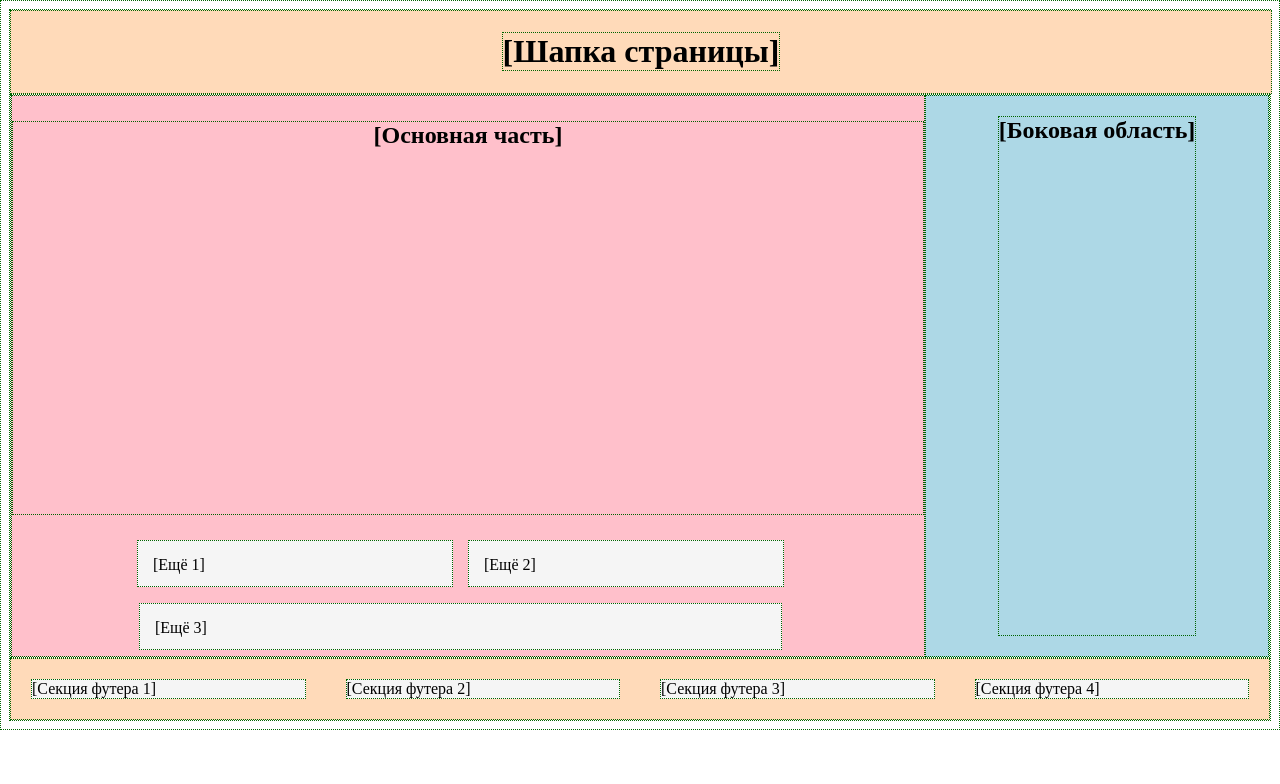
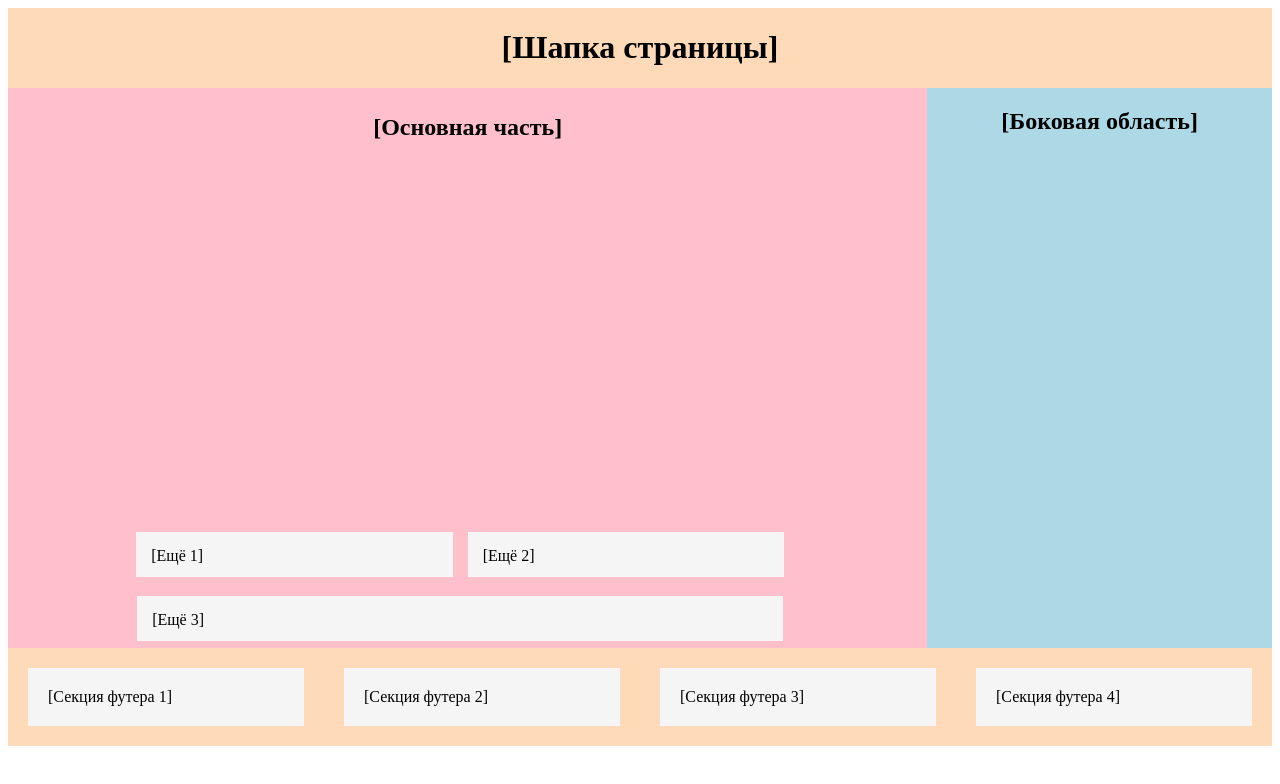
Before and after one commit to catborn/hw5, a plain HTML site: page index.html in a window 1280 px wide. Drawn offline with Linux system fonts and the light colour scheme.

Commit message:
feedback

```diff
--- a/index.html
+++ b/index.html
@@ -7,7 +7,8 @@
     <title>Шаблон</title>
     <style>
         * {
-            border: 1px dotted darkgreen;
+            /* border: 1px dotted darkgreen; */
+            /*можно не делать пунктир*/
         }
 
         header {
@@ -57,6 +58,9 @@
             width: calc((100% / 4) - 20px);
             background: whitesmoke;
             margin: 20px;
+            /*марджины поменьше, добавить паддинги*/
+            padding: 20px;
+
         }
 
         #yet3 {
```
